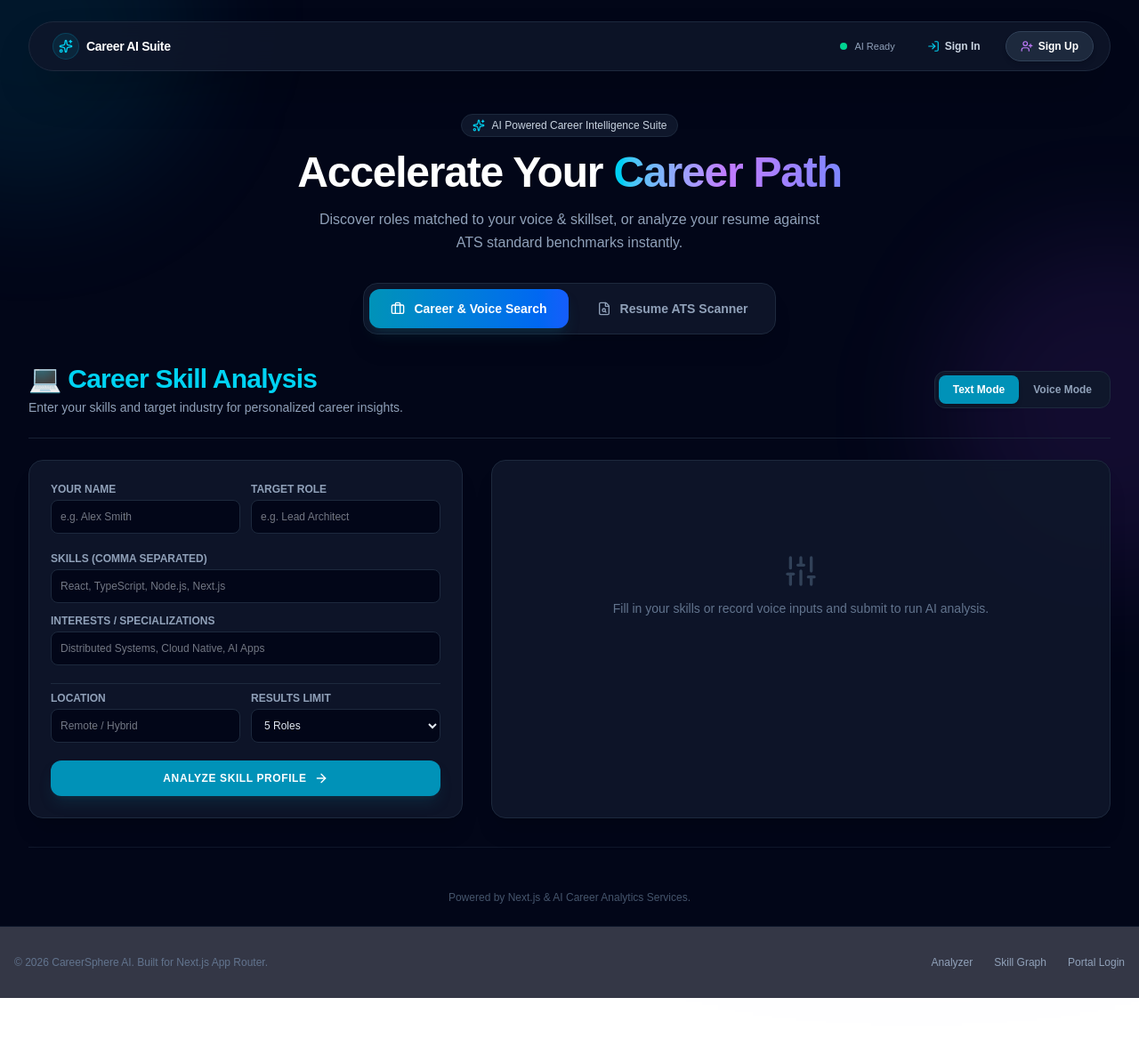
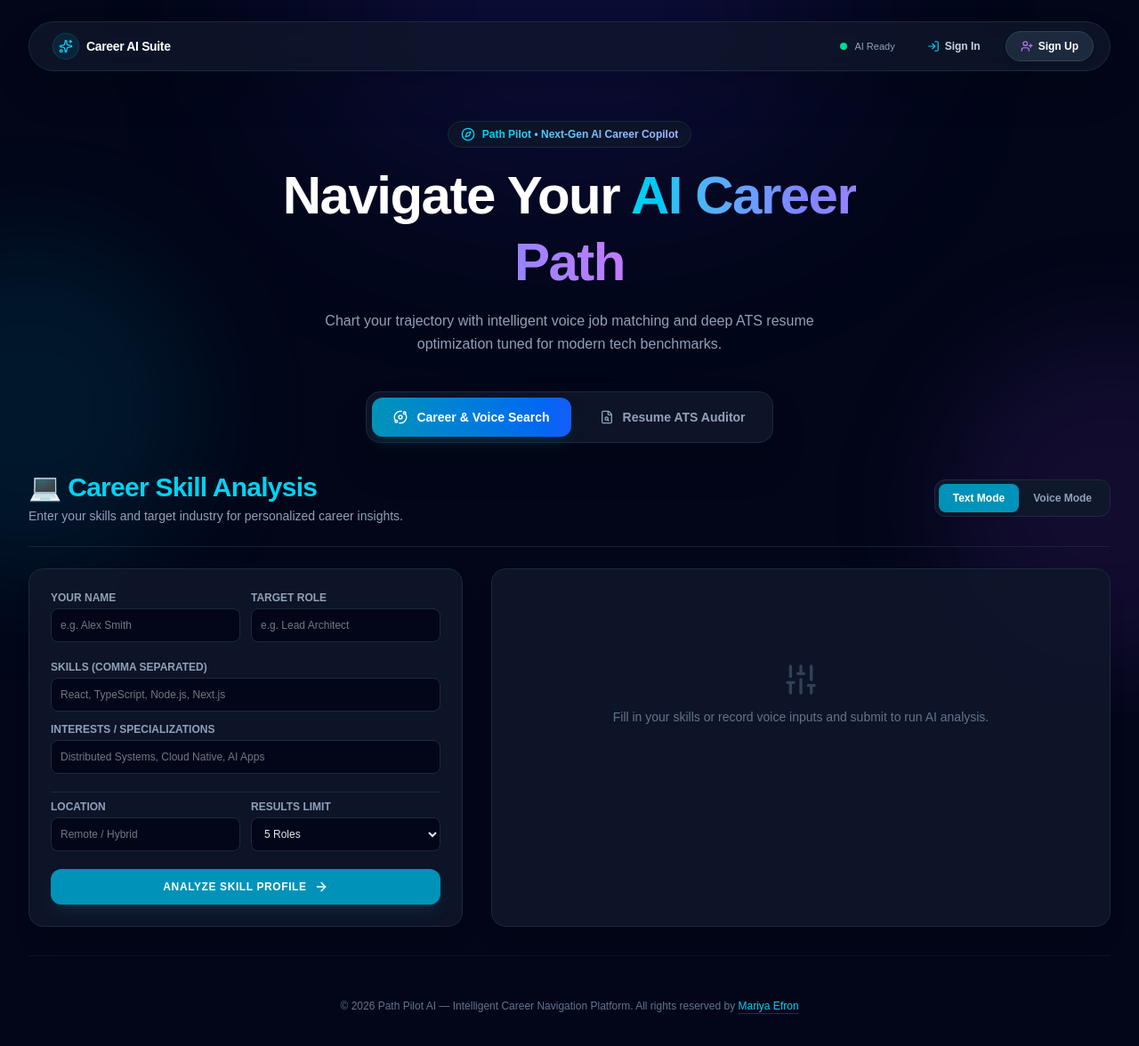
Before and after one commit to MariyaEfronY/bhc-hackathon-frontend-2026, a Next.js app in the folder bishop-hackathon-frontend/: page / in a window 1280 px wide. Shown: the top 1176 px of the page at 89% size. Before the commit the page ends 1122 px from the top, so only its background shows below. Built offline with nearby package versions, Linux system fonts and the light colour scheme.

Commit message:
fooder updated

```diff
--- a/bishop-hackathon-frontend/app/layout.tsx
+++ b/bishop-hackathon-frontend/app/layout.tsx
@@ -24,17 +24,7 @@ export default function RootLayout({
           {children}
         </div>
 
-        {/* Global Footer */}
-        <footer className="relative z-10 border-t border-slate-900 bg-slate-950/80 py-8 text-center text-xs text-slate-500">
-          <div className="max-w-7xl mx-auto px-4 flex flex-col md:flex-row items-center justify-between gap-4">
-            <p>© {new Date().getFullYear()} CareerSphere AI. Built for Next.js App Router.</p>
-            <div className="flex items-center gap-6 text-slate-400">
-              <a href="#analyzer" className="hover:text-cyan-400 transition-colors">Analyzer</a>
-              <a href="#roadmap" className="hover:text-cyan-400 transition-colors">Skill Graph</a>
-              <a href="/login" className="hover:text-cyan-400 transition-colors">Portal Login</a>
-            </div>
-          </div>
-        </footer>
+
 
       </body>
     </html>
--- a/bishop-hackathon-frontend/app/page.tsx
+++ b/bishop-hackathon-frontend/app/page.tsx
@@ -4,7 +4,7 @@ import React, { useState } from 'react';
 import Navigation from './components/Navigation';
 import DualModeJobSearch from './components/DualModeJobSearch';
 import ResumeAnalysisPage from './components/ResumeAnalysisPage';
-import { Briefcase, FileSearch, Sparkles } from 'lucide-react';
+import { Briefcase, FileSearch, Compass, Orbit, Sparkles } from 'lucide-react';
 
 export type ActiveTab = 'search' | 'resume';
 
@@ -23,48 +23,53 @@ export default function Home() {
 
   return (
     <main className="min-h-screen bg-slate-950 text-slate-100 font-sans selection:bg-cyan-500 selection:text-slate-950">
-      {/* Ambient Glow Decorative Background */}
+      {/* Ambient AI Path Navigator Glow Effects */}
       <div className="fixed inset-0 pointer-events-none overflow-hidden z-0">
-        <div className="absolute -top-40 -left-40 w-96 h-96 bg-cyan-500/10 rounded-full blur-3xl" />
-        <div className="absolute top-1/3 -right-40 w-96 h-96 bg-purple-500/10 rounded-full blur-3xl" />
+        <div className="absolute -top-40 left-1/2 -translate-x-1/2 w-[600px] h-[350px] bg-indigo-600/15 rounded-full blur-[120px]" />
+        <div className="absolute top-1/3 -left-40 w-96 h-96 bg-cyan-500/10 rounded-full blur-3xl" />
+        <div className="absolute bottom-10 -right-40 w-96 h-96 bg-purple-500/10 rounded-full blur-3xl" />
       </div>
 
       <div className="relative z-10 max-w-7xl mx-auto px-4 sm:px-6 lg:px-8 py-6 space-y-8">
-        {/* Top Sticky Navigation Component */}
+        {/* Top Navigation Component */}
         <Navigation onSignIn={handleSignIn} onSignUp={handleSignUp} />
 
-        {/* Hero Section */}
-        <div className="text-center space-y-4 max-w-3xl mx-auto pt-4">
-          <div className="inline-flex items-center gap-2 px-3 py-1 rounded-full bg-slate-900 border border-slate-800 text-slate-300 text-xs font-medium">
-            <Sparkles className="h-3.5 w-3.5 text-cyan-400" />
-            <span>AI Powered Career Intelligence Suite</span>
+        {/* Path Pilot Hero Section */}
+        <div className="text-center space-y-4 max-w-3xl mx-auto pt-6">
+          <div className="inline-flex items-center gap-2 px-3.5 py-1.5 rounded-full bg-slate-900/90 border border-slate-800 text-slate-300 text-xs font-semibold backdrop-blur-md shadow-inner">
+            <Compass className="h-4 w-4 text-cyan-400 animate-spin-slow" />
+            <span className="text-transparent bg-clip-text bg-gradient-to-r from-cyan-400 to-indigo-300">
+              Path Pilot • Next-Gen AI Career Copilot
+            </span>
           </div>
-          <h1 className="text-4xl sm:text-5xl font-black tracking-tight text-white">
-            Accelerate Your{' '}
-            <span className="text-transparent bg-clip-text bg-gradient-to-r from-cyan-400 via-purple-400 to-indigo-400">
-              Career Path
+
+          <h1 className="text-4xl sm:text-6xl font-black tracking-tight text-white leading-tight">
+            Navigate Your{' '}
+            <span className="text-transparent bg-clip-text bg-gradient-to-r from-cyan-400 via-indigo-400 to-purple-400">
+              AI Career Path
             </span>
           </h1>
+
           <p className="text-slate-400 text-sm sm:text-base leading-relaxed max-w-xl mx-auto">
-            Discover roles matched to your voice & skillset, or analyze your resume against ATS standard benchmarks instantly.
+            Chart your trajectory with intelligent voice job matching and deep ATS resume optimization tuned for modern tech benchmarks.
           </p>
         </div>
 
         {/* Central Tab Switcher */}
-        <div className="flex justify-center">
+        <div className="flex justify-center pt-2">
           <nav
-            aria-label="Career Tool Selection"
-            className="flex p-1.5 bg-slate-900/90 backdrop-blur border border-slate-800 rounded-2xl shadow-xl space-x-2"
+            aria-label="Path Pilot Navigation"
+            className="flex p-1.5 bg-slate-900/90 backdrop-blur-md border border-slate-800 rounded-2xl shadow-2xl space-x-2"
           >
             <button
               type="button"
               onClick={() => setActiveTab('search')}
               className={`flex items-center gap-2.5 px-6 py-3 rounded-xl text-xs sm:text-sm font-bold transition-all ${activeTab === 'search'
-                ? 'bg-gradient-to-r from-cyan-600 to-blue-600 text-white shadow-lg shadow-cyan-900/30'
+                ? 'bg-gradient-to-r from-cyan-600 to-blue-600 text-white shadow-lg shadow-cyan-950/50'
                 : 'text-slate-400 hover:text-slate-200 hover:bg-slate-800/50'
                 }`}
             >
-              <Briefcase className="h-4 w-4" />
+              <Orbit className="h-4 w-4" />
               <span>Career & Voice Search</span>
             </button>
 
@@ -72,12 +77,12 @@ export default function Home() {
               type="button"
               onClick={() => setActiveTab('resume')}
               className={`flex items-center gap-2.5 px-6 py-3 rounded-xl text-xs sm:text-sm font-bold transition-all ${activeTab === 'resume'
-                ? 'bg-gradient-to-r from-indigo-600 to-purple-600 text-white shadow-lg shadow-indigo-900/30'
+                ? 'bg-gradient-to-r from-indigo-600 to-purple-600 text-white shadow-lg shadow-indigo-950/50'
                 : 'text-slate-400 hover:text-slate-200 hover:bg-slate-800/50'
                 }`}
             >
               <FileSearch className="h-4 w-4" />
-              <span>Resume ATS Scanner</span>
+              <span>Resume ATS Auditor</span>
             </button>
           </nav>
         </div>
@@ -96,8 +101,18 @@ export default function Home() {
         </section>
 
         {/* Footer */}
-        <footer className="pt-12 border-t border-slate-900 text-center text-xs text-slate-600">
-          <p>Powered by Next.js & AI Career Analytics Services.</p>
+        <footer className="pt-12 pb-6 border-t border-slate-900/80 text-center text-xs text-slate-500 space-y-2">
+          <p>
+            © {new Date().getFullYear()} Path Pilot AI — Intelligent Career Navigation Platform. All rights reserved by{' '}
+            <a
+              href="https://efron-delta.vercel.app/"
+              target="_blank"
+              rel="noopener noreferrer"
+              className="text-cyan-400 hover:text-cyan-300 font-medium underline underline-offset-4 decoration-cyan-500/30 hover:decoration-cyan-400 transition-all"
+            >
+              Mariya Efron
+            </a>
+          </p>
         </footer>
       </div>
     </main>
```
